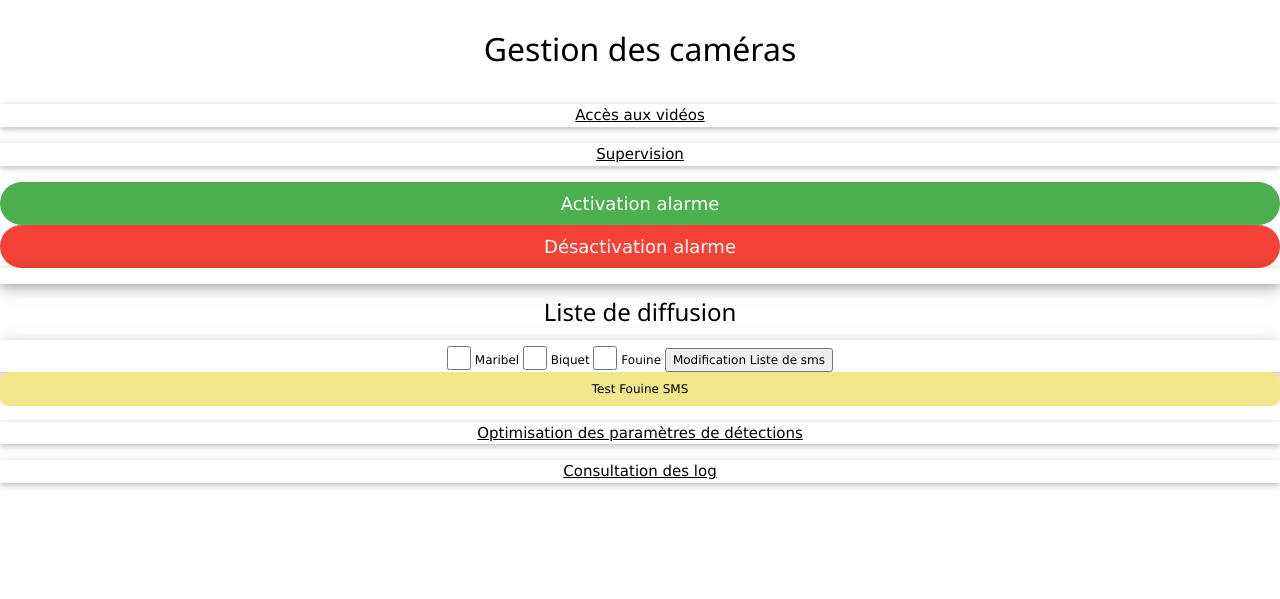
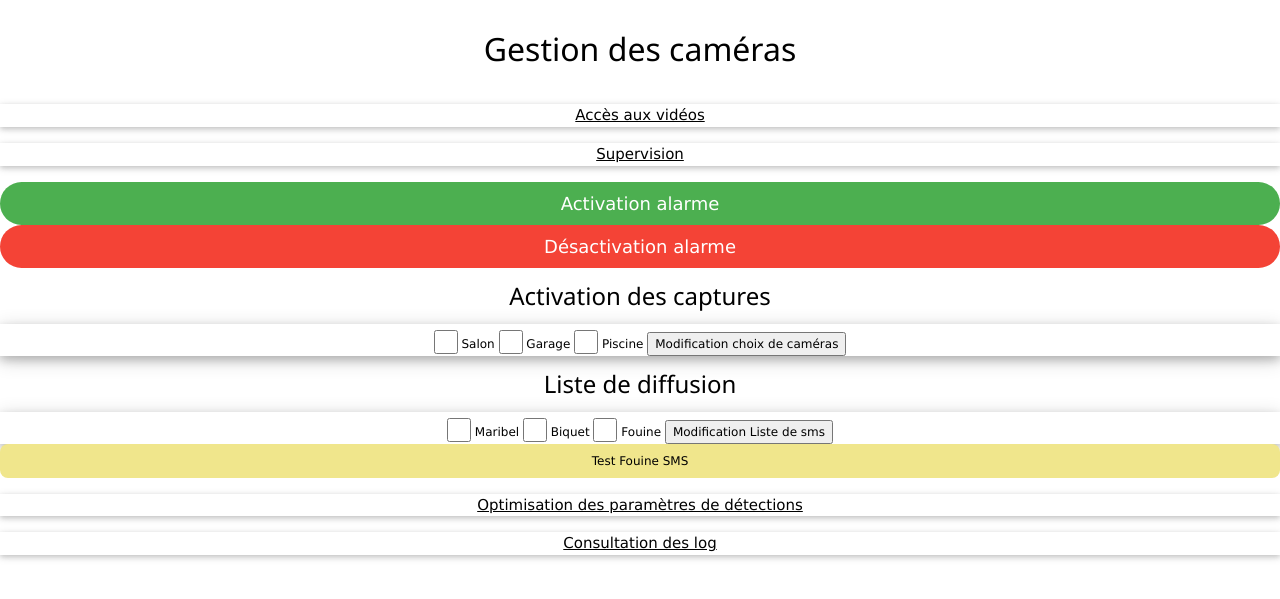
Before and after one commit to Fefel76/CAM_IHM, a Flask app: template templates/index.html in a window 1280 px wide. Shown: the top 599 px of the page. Run offline with Flask 2, Linux system fonts and the light colour scheme; the template is opened without the code that fills it, so the values that code supplies are empty; parts of the project's set-up code (start-up, migrations or seed data) failed here and were passed over.

Commit message:
records individuels

```diff
--- a/confidentialTapo.py
+++ b/confidentialTapo.py
@@ -18,6 +18,7 @@ def privacyTapo(enabled):
     cam1 = "192.168.1.17"  # ip of the camera, example: 192.168.1.52
     cam2 = "192.168.1.15"  # ip of the camera, example: 192.168.1.52
     cam3 = "192.168.1.16"  # ip of the camera, example: 192.168.1.52
+
 
     try:
         garage = Tapo(cam2, "admin", password)
@@ -45,6 +46,7 @@ def privacyTapo(enabled):
     if (enabled):
         try:
             garage.setPrivacyMode(True)
+
         except:
             logging.error("Erreur lors du passage en mode confidentiel de la caméra GARAGE")
         try:
--- a/main.py
+++ b/main.py
@@ -11,9 +11,13 @@ logging.basicConfig(level=logging.DEBUG, filename="./log/IHM.log", filemode="w",
 
 logging.info("Flask démarré")
 app= Flask(__name__)
-pickle.dump("on", open("conf/record.txt", "wb"))
+etat = "on"
+
+records = {"CAM": etat, "salon": etat, "garage": etat, "piscine": etat}
+pickle.dump(records, open("conf/record.txt", "wb"))
 # Variables générales
 ListSMS = {"Maribel": "checked", "Biquet": "checked", "Fouine": "checked"}
+
 
 # fonction api
 def call_api(url):
@@ -58,10 +62,31 @@ def hello():
 def getStatus():
 
     with open('conf/record.txt', 'rb') as f:
-        record = pickle.load(f)
+        records = pickle.load(f)
 
-    return record
+    for c, v in records.items():
+        if v == "on":
+            records[c] = "checked"
 
+    return records
+
+@app.route("/listcam", methods=['GET'])
+def listCAM():
+    names=('salon','garage','piscine')
+    with open('conf/record.txt', 'rb') as f:
+        records = pickle.load(f)
+    for n in names:
+        if request.args.getlist(n):
+            records[n]="on"
+        else:
+            records[n]="off"
+
+
+    pickle.dump(records, open("conf/record.txt", "wb"))
+    logging.info(records)
+
+    status = getStatus()
+    return render_template('index.html', status=status, ListSMS=ListSMS,ip=get_IP())
 
 @app.route("/listsms", methods=['GET'])
 def listSMS():
@@ -93,7 +118,7 @@ def getSMS():
     except:
         msg="test par défaut"
 
-    logging.debug("Message reçu :", msg)
+    logging.debug("Message reçu :"+msg)
 
 
     #Maribel
@@ -114,21 +139,21 @@ def getSMS():
     status = getStatus()
     return render_template('index.html', status=status, ListSMS=ListSMS, ip=get_IP())
 
-
+#TODO intégration des records individuel
 @app.route("/detection/start", methods=['GET'])
 def getStart():
 
-
+    etat="on"
+    records={"CAM":etat,"salon":etat,"garage":etat,"piscine":etat}
     try:
-        privacyTapo(False)
+        privacyTapo(enabled=False)
     except:
         logging.error("Erreur lors de l'appel fonction privacy de TAPO")
 
     time.sleep(5)  # décompte de 5 secondes avant activation
 
     try:
-
-        pickle.dump("on", open("conf/record.txt", "wb"))
+        pickle.dump(records, open("conf/record.txt", "wb"))
     except:
         logging.error("Erreur Pickle pour activer")
     else:
@@ -141,16 +166,16 @@ def getStart():
 
 @app.route("/detection/pause", methods=['GET'])
 def getPause():
-
-
+    etat = "off"
+    records = {"CAM": etat, "salon": etat, "garage": etat, "piscine": etat}
     try:
-        privacyTapo(True)
+        privacyTapo(enabled=True)
     except:
         logging.debug("Erreur lors de l'appel fonction privacy de TAPO")
 
     time.sleep(1)
     try:
-        pickle.dump("off", open("conf/record.txt", "wb"))
+        pickle.dump(records, open("conf/record.txt", "wb"))
     except:
         logging.error("Erreur Pickle pour desactiver")
     else:
--- a/templates/index.html
+++ b/templates/index.html
@@ -43,14 +43,23 @@ li {
 
 
 {% block content %}
-<ul class="w3-ul w3-center w3-card-4">
 
-    <li>{{status}}</li>
+<h3 class="w3-center"> Activation des captures  </h3>
+<form action="/listcam" method="get" >
+<div class="w3-ul w3-center w3-small w3-card-4">
 
-
-</ul>
-
-
+        <input class="w3-check" type="checkbox" id="salon" name="salon"
+               {{status["salon"]}} >
+          <label for="sms1">Salon</label>
+        <input class="w3-check" type="checkbox" id="garage" name="garage"
+                 {{status["garage"]}}>
+          <label for="sms2">Garage</label>
+        <input class="w3-check" type="checkbox" id="piscine" name="piscine"
+                 {{status["piscine"]}}>
+          <label for="sms3">Piscine</label>
+       <button> Modification choix de caméras </button>
+    </div>
+</form>
 <h3 class="w3-center"> Liste de diffusion  </h3>
 
 <form action="/listsms" method="get" >
@@ -67,12 +76,16 @@ li {
                  {{ListSMS['Fouine']}}>
           <label for="sms3">Fouine</label>
 
-{% endblock %}
+
         <button> Modification Liste de sms</button>
     </div>
+  </form>
+    {% endblock %}
 <a href="/sms?msg=Test+SMS+OK&sms3=on" class="w3-button w3-block w3-khaki w3-hover-black w3-ripple w3-small w3-round-large">Test Fouine SMS</a>
 <div class="w3-panel w3-card w3-center"><a href="http://{{ip}}:5002/param" class="w3-"> Optimisation des paramètres de détections </a></div>
 <div class="w3-panel w3-card w3-center"><a href="http://{{ip}}:5002/log" class="w3-"> Consultation des log </a></div>
- </form>
+
+
+
 </body>
 </html>
```
